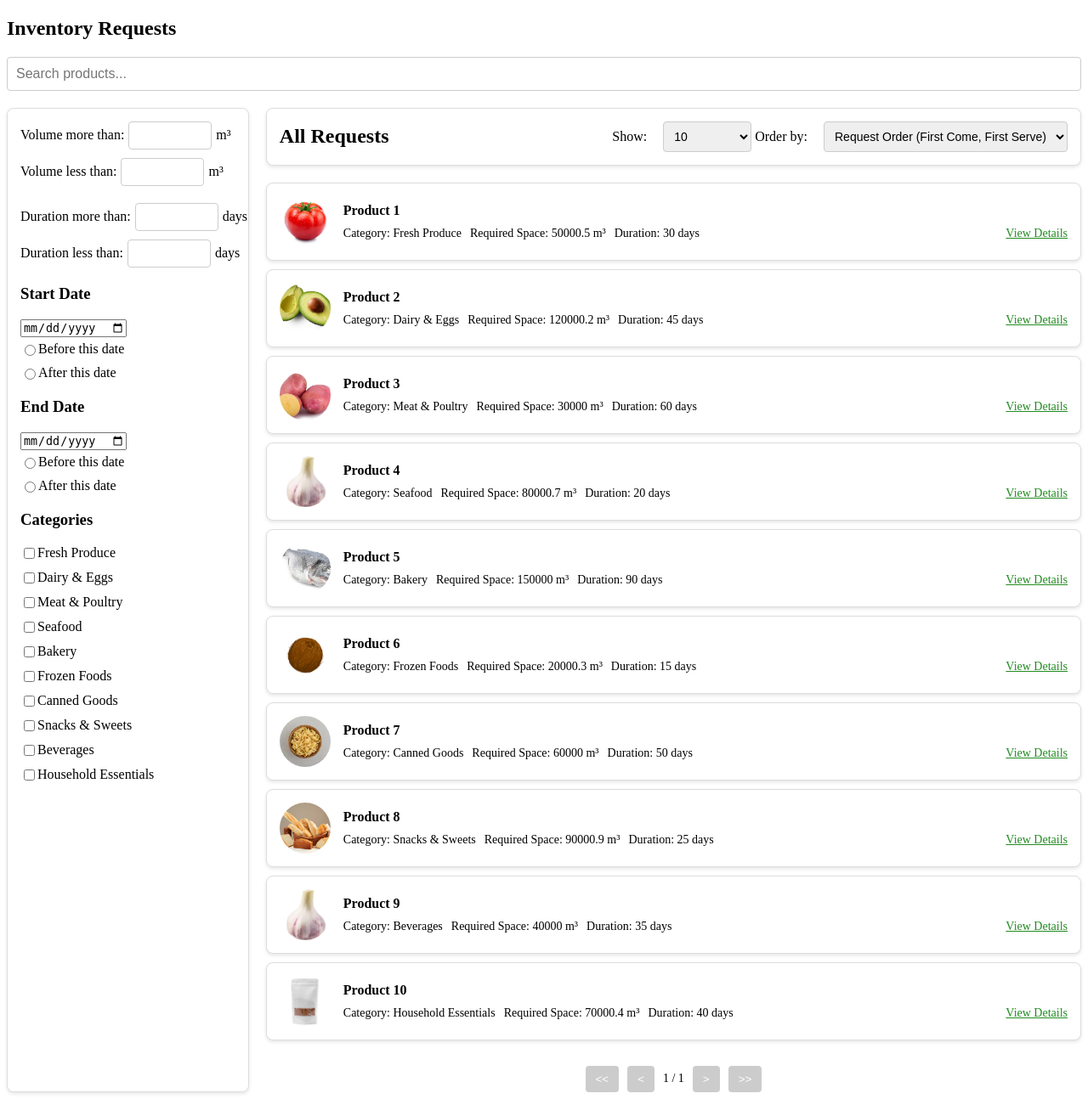
After one commit to TashinParvez/direct-edge, a PHP site: page /warehouse-app/All-Inventory-Requests/all-inventory-requests.php in a window 1280 px wide. The commit adds this page. Shown: the whole page at 85% size. Run offline with PHP 8.4, Linux system fonts and the light colour scheme.

Commit message:
feat: All Inventory Requests page Checking by Admin

```diff
--- /dev/null
+++ b/warehouse-app/All-Inventory-Requests/all-inventory-requests.php
@@ -0,0 +1,436 @@
+<?php
+
+// include '../../include/connect-db.php';
+
+
+?>
+
+
+<!DOCTYPE html>
+<html lang="en">
+
+<head>
+    <meta charset="UTF-8">
+    <meta name="viewport" content="width=device-width, initial-scale=1.0">
+    <title>Inventory Requests</title>
+    <link href='https://unpkg.com/boxicons@2.0.7/css/boxicons.min.css' rel='stylesheet'>
+    <link rel="stylesheet" href="all-inventory-requests.css">
+
+</head>
+
+<body>
+
+    <?php // include '../direct-edge/include/Sidebar.php';
+    ?>
+    <section>
+        <h1>Inventory Requests</h1>
+
+        <!-- Search bar -->
+        <div class="search-bar">
+            <div class="search-container">
+                <input type="search" id="search-input" placeholder="Search products...">
+                <i class='bx bx-search search-icon'></i>
+            </div>
+        </div>
+
+        <div class="main-container">
+            <!-- Filter column -->
+            <div class="filter-column">
+                <!-- Volume -->
+                <div class="filter-group">
+                    <label><span>Volume more than:</span> <input type="number" id="min-volume" step="0.1"><span>m³</span></label>
+                    <label><span>Volume less than:</span> <input type="number" id="max-volume" step="0.1"><span>m³</span></label>
+                </div>
+
+                <!-- Duration -->
+                <div class="filter-group">
+                    <label><span>Duration more than:</span> <input type="number" id="min-duration" step="1"><span>days</span></label>
+                    <label><span>Duration less than:</span> <input type="number" id="max-duration" step="1"><span>days</span></label>
+                </div>
+
+                <!-- Start Date -->
+                <div class="filter-group">
+                    <h3>Start Date</h3>
+                    <input type="date" id="start-date">
+                    <div class="date-options">
+                        <label><input type="radio" name="start-date-option" value="before"> Before this date</label>
+                        <label><input type="radio" name="start-date-option" value="after"> After this date</label>
+                    </div>
+                </div>
+
+                <!-- End Date -->
+                <div class="filter-group">
+                    <h3>End Date</h3>
+                    <input type="date" id="end-date">
+                    <div class="date-options">
+                        <label><input type="radio" name="end-date-option" value="before"> Before this date</label>
+                        <label><input type="radio" name="end-date-option" value="after"> After this date</label>
+                    </div>
+                </div>
+
+                <!-- Categories -->
+                <div class="filter-group">
+                    <h3>Categories</h3>
+                    <label><input type="checkbox" class="category-checkbox" value="Fresh Produce"> Fresh Produce</label>
+                    <label><input type="checkbox" class="category-checkbox" value="Dairy & Eggs"> Dairy & Eggs</label>
+                    <label><input type="checkbox" class="category-checkbox" value="Meat & Poultry"> Meat & Poultry</label>
+                    <label><input type="checkbox" class="category-checkbox" value="Seafood"> Seafood</label>
+                    <label><input type="checkbox" class="category-checkbox" value="Bakery"> Bakery</label>
+                    <label><input type="checkbox" class="category-checkbox" value="Frozen Foods"> Frozen Foods</label>
+                    <label><input type="checkbox" class="category-checkbox" value="Canned Goods"> Canned Goods</label>
+                    <label><input type="checkbox" class="category-checkbox" value="Snacks & Sweets"> Snacks & Sweets</label>
+                    <label><input type="checkbox" class="category-checkbox" value="Beverages"> Beverages</label>
+                    <label><input type="checkbox" class="category-checkbox" value="Household Essentials"> Household Essentials</label>
+                </div>
+            </div>
+
+            <!-- Cards column -->
+            <div class="cards-column">
+                <!-- Header -->
+                <div class="all-products-header">
+                    <h2 id="requests-header">All Requests</h2>
+                    <div>
+                        <span class="label-text">Show:</span>
+                        <select class="dropdown" id="per-page">
+                            <option value="10" selected>10</option>
+                            <option value="20">20</option>
+                            <option value="50">50</option>
+                            <option value="100">100</option>
+                            <option value="all">Display All</option>
+                        </select>
+                        <span class="label-text">Order by:</span>
+                        <select class="dropdown" id="sort-by">
+                            <option value="request-order" selected>Request Order (First Come, First Serve)</option>
+                            <option value="volume-high-low">Volume (Highest to Lowest)</option>
+                            <option value="volume-low-high">Volume (Lowest to Highest)</option>
+                            <option value="duration-high-low">Duration (Highest to Lowest)</option>
+                            <option value="duration-low-high">Duration (Lowest to Highest)</option>
+                            <option value="a-z">A-Z</option>
+                        </select>
+                    </div>
+                </div>
+
+                <!-- Cards container -->
+                <div class="products-container">
+                    <!-- Cards will be rendered here by JS -->
+                </div>
+
+                <!-- Pagination -->
+                <div class="pagination">
+                    <button id="first-page">&lt;&lt;</button>
+                    <button id="prev-page">&lt;</button>
+                    <span id="page-info">1 / 1</span>
+                    <button id="next-page">&gt;</button>
+                    <button id="last-page">&gt;&gt;</button>
+                </div>
+            </div>
+        </div>
+
+        <!-- Modal -->
+        <div id="requestModal" class="modal">
+            <div class="modal-content">
+                <span class="close-modal">&times;</span>
+                <h2 id="modalHeading"></h2>
+                <img id="modalImage" src="" alt="Product Thumbnail">
+                <div class="modal-details">
+                    <p><strong>Product Name:</strong> <span id="modalName"></span></p>
+                    <p><strong>Category:</strong> <span id="modalCategory"></span></p>
+                    <p><strong>Quantity:</strong> <span id="modalQuantity"></span></p>
+                    <p><strong>Inventory Need From:</strong> <span id="modalStartDate"></span></p>
+                    <p><strong>Duration:</strong> <span id="modalDuration"></span> days</p>
+                </div>
+                <div class="modal-buttons">
+                    <a class="switch-branch" href="#">Switch to other branch</a>
+                    <button class="accept">Accept</button>
+                    <button class="reject">Reject</button>
+                </div>
+            </div>
+        </div>
+    </section>
+</body>
+
+<script>
+    // Sample data
+    const items = [{
+            id: 1,
+            name: "Product 1",
+            category: "Fresh Produce",
+            requiredSpace: 50000.5,
+            duration: 30,
+            image: "../../include/All Images/Single-Produc-Images/istockphoto-510618777-612x612.jpg",
+            endDate: "2025-09-10",
+            startDate: "2025-08-01",
+            quantity: "100 kg"
+        },
+        {
+            id: 2,
+            name: "Product 2",
+            category: "Dairy & Eggs",
+            requiredSpace: 120000.2,
+            duration: 45,
+            image: "../../include/All Images/Single-Produc-Images/istockphoto-510015094-612x612.jpg",
+            endDate: "2025-09-20",
+            startDate: "2025-08-05",
+            quantity: "50 litres"
+        },
+        {
+            id: 3,
+            name: "Product 3",
+            category: "Meat & Poultry",
+            requiredSpace: 30000,
+            duration: 60,
+            image: "../../include/All Images/Single-Produc-Images/istockphoto-1346380707-612x612.jpg",
+            endDate: "2025-10-05",
+            startDate: "2025-08-10",
+            quantity: "200 pcs"
+        },
+        {
+            id: 4,
+            name: "Product 4",
+            category: "Seafood",
+            requiredSpace: 80000.7,
+            duration: 20,
+            image: "../../include/All Images/Single-Produc-Images/istockphoto-2204214171-612x612.jpg",
+            endDate: "2025-09-15",
+            startDate: "2025-08-15",
+            quantity: "75 kg"
+        },
+        {
+            id: 5,
+            name: "Product 5",
+            category: "Bakery",
+            requiredSpace: 150000,
+            duration: 90,
+            image: "../../include/All Images/Single-Produc-Images/istockphoto-2226910903-612x612.jpg",
+            endDate: "2025-10-15",
+            startDate: "2025-08-20",
+            quantity: "120 pcs"
+        },
+        {
+            id: 6,
+            name: "Product 6",
+            category: "Frozen Foods",
+            requiredSpace: 20000.3,
+            duration: 15,
+            image: "../../include/All Images/Single-Produc-Images/istockphoto-2182314369-612x612.jpg",
+            endDate: "2025-09-25",
+            startDate: "2025-08-25",
+            quantity: "30 litres"
+        },
+        {
+            id: 7,
+            name: "Product 7",
+            category: "Canned Goods",
+            requiredSpace: 60000,
+            duration: 50,
+            image: "../../include/All Images/Single-Produc-Images/istockphoto-2234472958-612x612.jpg",
+            endDate: "2025-10-01",
+            startDate: "2025-08-30",
+            quantity: "150 pcs"
+        },
+        {
+            id: 8,
+            name: "Product 8",
+            category: "Snacks & Sweets",
+            requiredSpace: 90000.9,
+            duration: 25,
+            image: "../../include/All Images/Single-Produc-Images/istockphoto-695597866-612x612.jpg",
+            endDate: "2025-09-18",
+            startDate: "2025-09-01",
+            quantity: "80 kg"
+        },
+        {
+            id: 9,
+            name: "Product 9",
+            category: "Beverages",
+            requiredSpace: 40000,
+            duration: 35,
+            image: "../../include/All Images/Single-Produc-Images/istockphoto-2204214171-612x612.jpg",
+            endDate: "2025-10-10",
+            startDate: "2025-09-05",
+            quantity: "200 litres"
+        },
+        {
+            id: 10,
+            name: "Product 10",
+            category: "Household Essentials",
+            requiredSpace: 70000.4,
+            duration: 40,
+            image: "../../include/All Images/Single-Produc-Images/istockphoto-2233520596-612x612.jpg",
+            endDate: "2025-09-30",
+            startDate: "2025-09-10",
+            quantity: "90 pcs"
+        }
+    ];
+
+    // Event listeners for filters
+    const filterElements = [
+        document.getElementById('min-volume'),
+        document.getElementById('max-volume'),
+        document.getElementById('min-duration'),
+        document.getElementById('max-duration'),
+        document.getElementById('start-date'),
+        ...document.querySelectorAll('input[name="start-date-option"]'),
+        document.getElementById('end-date'),
+        ...document.querySelectorAll('input[name="end-date-option"]'),
+        ...document.querySelectorAll('.category-checkbox'),
+        document.getElementById('per-page'),
+        document.getElementById('sort-by'),
+        document.getElementById('search-input')
+    ];
+
+    filterElements.forEach(el => {
+        const eventType = el.type === 'radio' || el.type === 'checkbox' ? 'change' : 'input';
+        el.addEventListener(eventType, renderCards);
+    });
+
+    // Pagination buttons
+    document.getElementById('first-page').addEventListener('click', () => {
+        currentPage = 0;
+        renderCards();
+    });
+
+    document.getElementById('prev-page').addEventListener('click', () => {
+        if (currentPage > 0) currentPage--;
+        renderCards();
+    });
+
+    document.getElementById('next-page').addEventListener('click', () => {
+        if (currentPage < totalPages - 1) currentPage++;
+        renderCards();
+    });
+
+    document.getElementById('last-page').addEventListener('click', () => {
+        currentPage = totalPages - 1;
+        renderCards();
+    });
+
+    // Modal functionality
+    const modal = document.getElementById('requestModal');
+    const closeModal = document.querySelector('.close-modal');
+
+    closeModal.addEventListener('click', () => {
+        modal.style.display = 'none';
+    });
+
+    window.addEventListener('click', (event) => {
+        if (event.target === modal) {
+            modal.style.display = 'none';
+        }
+    });
+
+    // Initial render
+    let currentPage = 0;
+    let totalPages = 1;
+    renderCards();
+
+    function renderCards() {
+        const minVolume = parseFloat(document.getElementById('min-volume').value) || 0;
+        const maxVolume = parseFloat(document.getElementById('max-volume').value) || Infinity;
+        const minDuration = parseInt(document.getElementById('min-duration').value, 10) || 0;
+        const maxDuration = parseInt(document.getElementById('max-duration').value, 10) || Infinity;
+        const startDate = document.getElementById('start-date').value;
+        const startOption = document.querySelector('input[name="start-date-option"]:checked')?.value;
+        const endDate = document.getElementById('end-date').value;
+        const endOption = document.querySelector('input[name="end-date-option"]:checked')?.value;
+        const selectedCategories = Array.from(document.querySelectorAll('.category-checkbox:checked')).map(cb => cb.value);
+        const searchQuery = document.getElementById('search-input').value.toLowerCase();
+        const sortValue = document.getElementById('sort-by').value;
+        const perPage = document.getElementById('per-page').value === 'all' ? items.length : parseInt(document.getElementById('per-page').value, 10);
+
+        let filtered = items.filter(item => {
+            if (item.requiredSpace < minVolume || item.requiredSpace > maxVolume) return false;
+            if (item.duration < minDuration || item.duration > maxDuration) return false;
+            if (selectedCategories.length > 0 && !selectedCategories.includes(item.category)) return false;
+            if (searchQuery && !item.name.toLowerCase().includes(searchQuery)) return false;
+
+            if (startDate && startOption) {
+                const itemStart = new Date(item.startDate);
+                const selected = new Date(startDate);
+                if (startOption === 'before' && itemStart >= selected) return false;
+                if (startOption === 'after' && itemStart <= selected) return false;
+            }
+
+            if (endDate && endOption) {
+                const itemEnd = new Date(item.endDate);
+                const selected = new Date(endDate);
+                if (endOption === 'before' && itemEnd >= selected) return false;
+                if (endOption === 'after' && itemEnd <= selected) return false;
+            }
+
+            return true;
+        });
+
+        // Sort
+        if (sortValue === 'volume-high-low') {
+            filtered.sort((a, b) => b.requiredSpace - a.requiredSpace);
+        } else if (sortValue === 'volume-low-high') {
+            filtered.sort((a, b) => a.requiredSpace - b.requiredSpace);
+        } else if (sortValue === 'duration-high-low') {
+            filtered.sort((a, b) => b.duration - a.duration);
+        } else if (sortValue === 'duration-low-high') {
+            filtered.sort((a, b) => a.duration - b.duration);
+        } else if (sortValue === 'a-z') {
+            filtered.sort((a, b) => a.name.localeCompare(b.name));
+        } else if (sortValue === 'request-order') {
+            filtered.sort((a, b) => a.id - b.id);
+        }
+
+        // Update header
+        const header = document.getElementById('requests-header');
+        header.innerText = filtered.length === items.length ? 'All Requests' : 'Filtered Requests';
+
+        // Pagination
+        totalPages = Math.ceil(filtered.length / perPage);
+        if (currentPage > totalPages - 1) currentPage = 0;
+        const start = currentPage * perPage;
+        const pageItems = filtered.slice(start, start + perPage);
+
+        // Render cards
+        const container = document.querySelector('.products-container');
+        container.innerHTML = '';
+        pageItems.forEach(item => {
+            const card = document.createElement('div');
+            card.classList.add('product-row');
+            card.innerHTML = `
+                <img src="${item.image}" alt="${item.name}">
+                <div class="product-info">
+                    <h3>${item.name}</h3>
+                    <span>Category: ${item.category}</span>
+                    <span>Required Space: ${item.requiredSpace} m³</span>
+                    <span>Duration: ${item.duration} days</span>
+                    <a class="view-details-link" href="#" data-id="${item.id}">View Details</a>
+                </div>
+            `;
+            container.appendChild(card);
+        });
+
+        // Add event listeners for view details
+        document.querySelectorAll('.view-details-link').forEach(link => {
+            link.addEventListener('click', (e) => {
+                e.preventDefault();
+                const itemId = parseInt(link.getAttribute('data-id'));
+                const item = items.find(i => i.id === itemId);
+                if (item) {
+                    document.getElementById('modalHeading').textContent = `Inventory Request for ${item.requiredSpace} m³`;
+                    document.getElementById('modalImage').src = item.image;
+                    document.getElementById('modalName').textContent = item.name;
+                    document.getElementById('modalCategory').textContent = item.category;
+                    document.getElementById('modalQuantity').textContent = item.quantity;
+                    document.getElementById('modalStartDate').textContent = item.startDate;
+                    document.getElementById('modalDuration').textContent = item.duration;
+                    modal.style.display = 'block';
+                }
+            });
+        });
+
+        // Update pagination info
+        document.getElementById('page-info').innerText = `${totalPages > 0 ? currentPage + 1 : 0} / ${totalPages || 1}`;
+        document.getElementById('first-page').disabled = currentPage === 0;
+        document.getElementById('prev-page').disabled = currentPage === 0;
+        document.getElementById('next-page').disabled = currentPage >= totalPages - 1;
+        document.getElementById('last-page').disabled = currentPage >= totalPages - 1;
+    }
+</script>
+
+</html>
```
Also changed, not shown: shop-owner-app/Available-Products-List/Available-Products-List.php (+24 -19 lines), include/All Images/Single-Produc-Images/istockphoto-1036777904-612x612.jpg (renamed from shop-owner-app/Available-Products-List/Images/istockphoto-1036777904-612x612.jpg), include/All Images/Single-Produc-Images/istockphoto-1085723794-612x612.jpg (renamed from shop-owner-app/Available-Products-List/Images/istockphoto-1085723794-612x612.jpg), include/All Images/Single-Produc-Images/istockphoto-1198016565-612x612.jpg (renamed from shop-owner-app/Available-Products-List/Images/istockphoto-1198016565-612x612.jpg), include/All Images/Single-Produc-Images/istockphoto-1282866808-612x612.jpg (renamed from shop-owner-app/Available-Products-List/Images/istockphoto-1282866808-612x612.jpg), include/All Images/Single-Produc-Images/istockphoto-1346380707-612x612.jpg (renamed from shop-owner-app/Available-Products-List/Images/istockphoto-1346380707-612x612.jpg), include/All Images/Single-Produc-Images/istockphoto-2182314369-612x612.jpg (renamed from shop-owner-app/Available-Products-List/Images/istockphoto-2182314369-612x612.jpg), include/All Images/Single-Produc-Images/istockphoto-2195974298-612x612.jpg (renamed from shop-owner-app/Available-Products-List/Images/istockphoto-2195974298-612x612.jpg), include/All Images/Single-Produc-Images/istockphoto-2204214171-612x612.jpg (renamed from shop-owner-app/Available-Products-List/Images/istockphoto-2204214171-612x612.jpg), include/All Images/Single-Produc-Images/istockphoto-2218641198-612x612.jpg (renamed from shop-owner-app/Available-Products-List/Images/istockphoto-2218641198-612x612.jpg), include/All Images/Single-Produc-Images/istockphoto-2226910903-612x612.jpg (renamed from shop-owner-app/Available-Products-List/Images/istockphoto-2226910903-612x612.jpg), include/All Images/Single-Produc-Images/istockphoto-2233520596-612x612.jpg (renamed from shop-owner-app/Available-Products-List/Images/istockphoto-2233520596-612x612.jpg), include/All Images/Single-Produc-Images/istockphoto-2233520721-612x612.jpg (renamed from shop-owner-app/Available-Products-List/Images/istockphoto-2233520721-612x612.jpg), include/All Images/Single-Produc-Images/istockphoto-2234472958-612x612.jpg (renamed from shop-owner-app/Available-Products-List/Images/istockphoto-2234472958-612x612.jpg), 4 more files.
